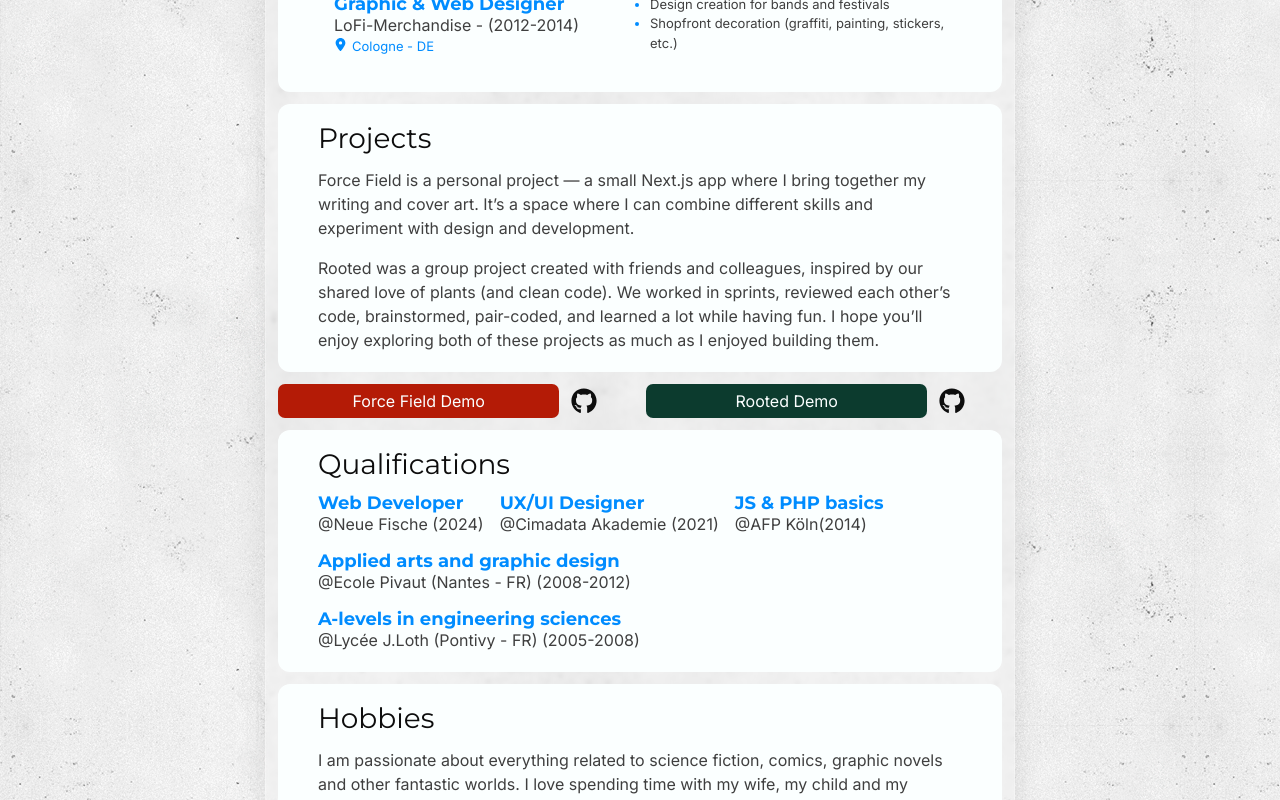
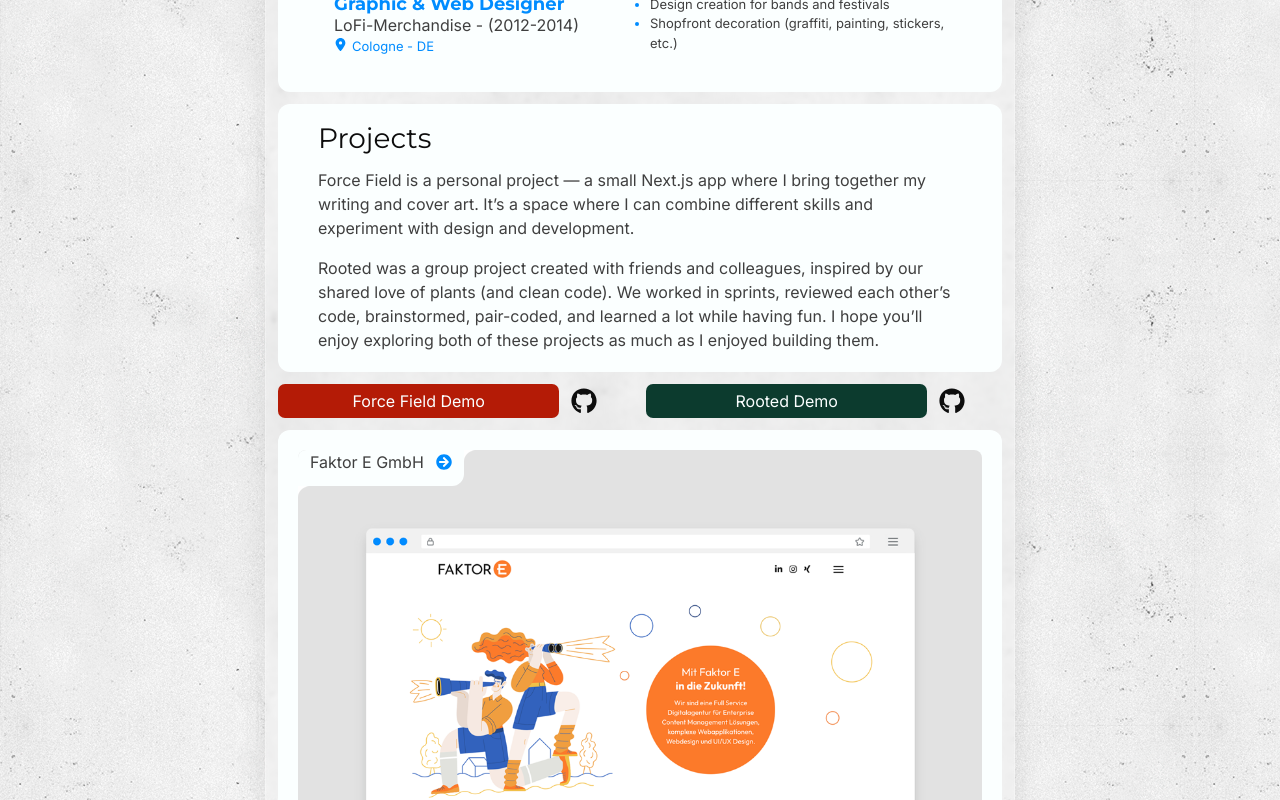
Before and after one commit to levinthiel/personal_website, a Next.js app: page / in a window 1280 px wide. Shown: the part 2000-2800 px from the top of the page. Built offline with nearby package versions, Linux system fonts and the light colour scheme.

Commit message:
add project slider section with placeholder text and images

```diff
--- a/src/app/globals.css
+++ b/src/app/globals.css
@@ -3,6 +3,7 @@
 :root {
   --white:    #FBFFFF;
   --black:    #0D0D0D;
+  --grey:     #E2E2E2;
   --darkgrey: #3f3f3f;
   --blue:     #008CFF;
   --darkblue: #0362af;
--- a/src/components/main.jsx
+++ b/src/components/main.jsx
@@ -6,6 +6,7 @@ import Quote from "@/components/quote";
 import Languages from "@/components/languages";
 import Hobbies from "@/components/hobbies";
 import Projects from "@/components/projects"
+import ProjectSlider from "@/components/projectslider"
 import Links from "@/components/links"
 import Jumplinks from "@/components/jumplinks"
 import Jobs from "@/components/jobs"
@@ -23,6 +24,7 @@ export default function Main({ t, setLang, lang }) {
         <Languages  id="languages"  t={t} setLang={setLang} lang={lang}/>
         <Jobs       id="jobs"       t={t} setLang={setLang} lang={lang}/>
         <Projects   id="projects"   t={t} setLang={setLang} lang={lang}/>
+        <ProjectSlider              t={t} setLang={setLang} lang={lang}/>
         <Trainings  id="trainings"  t={t} setLang={setLang} lang={lang}/>
         <Hobbies    id="hobbies"    t={t} setLang={setLang} lang={lang}/>
         <Links                      t={t} setLang={setLang} lang={lang}/>
--- a/src/components/projects.jsx
+++ b/src/components/projects.jsx
@@ -1,5 +1,4 @@
 import styled from "styled-components";
-import Image from 'next/image'
 import { FaGithub } from "react-icons/fa6";
 
 export default function Projects({id, t, setLang, lang }) {
--- /dev/null
+++ b/src/components/projectslider.jsx
@@ -0,0 +1,168 @@
+import styled from "styled-components";
+import Image from 'next/image'
+import {projects} from '@/lib/projects'
+import { FaArrowCircleRight } from "react-icons/fa";
+import { IoIosArrowDropleftCircle } from "react-icons/io";
+import { IoIosArrowDroprightCircle } from "react-icons/io";
+
+export default function ProjectSlider() {
+    return (
+        <ProjectsContainer>
+            <ImageContainer>
+                <ImageName>{projects[1].name}<a href={projects[1].url} target="_blank"><FaArrowCircleRight /></a></ImageName>
+                <Image
+                    src={projects[1].image}
+                    width={650}
+                    height={648}
+                    alt={projects[1].name + " Website Screenshot"}
+                    title={projects[1].name}
+                />
+                <Tags>
+                    <li>Redesign</li>
+                    <li>Redesign</li>
+                    <li>Redesign</li>
+                    <li>Redesign</li>
+                    <li>Redesign</li>
+                </Tags>
+                <SliderControls>
+                    <button>
+                        <IoIosArrowDropleftCircle />
+                    </button>
+                    <button>
+                        <IoIosArrowDroprightCircle />
+                    </button>
+                </SliderControls>
+            </ImageContainer>
+        </ProjectsContainer>
+    )
+}
+const ProjectsContainer= styled.div `
+    display: flex;
+    flex-direction: column;
+    margin-top: 12px;
+    gap: 12px;
+    width: 100%;
+    height: auto;
+    background: var(--white);
+    padding: 20px;
+    border-radius: 12px;
+
+`;
+const ImageContainer= styled.div `
+    position: relative;
+    display: flex;
+    justify-content: center;
+    align-items: center;
+    width: 100%;
+    height: 100%;
+    aspect-ratio: 4/3;
+    border-radius: 8px;
+    overflow: hidden;
+    background-color: var(--grey);
+
+    img {
+        transition: all ease .3s;
+        &:hover {
+            transform: scale(1.2);
+        }
+    }
+`;
+const ImageName = styled.p`
+    position: absolute;
+    background-color: var(--white);
+    padding: 0px 12px 12px 12px;
+    top: 0;
+    left: 0;
+    z-index: 3;
+    border-radius: 0 0 12px 0;
+    display: flex;
+    align-items: center;
+    gap: 12px;
+
+    a {
+        color: var(--blue);
+    }
+
+    &::after {
+        content: url('corner.png');
+        width: 16px;
+        height: 16px;
+        display: block;
+        position: absolute;
+        right: -18px;
+        top: 0;
+        transform: rotate(90deg);
+    }
+    &::before {
+        content: url(corner.png);
+        width: 16px;
+        height: 16px;
+        display: block;
+        position: absolute;
+        left: 2px;
+        top: 36px;
+        transform: rotate(90deg);
+    }
+`;
+const Tags=styled.ul`
+    position: absolute;
+    bottom: 0;
+    left: 0;
+    padding: 12px;
+    display: flex;
+    gap: 5px;
+
+    li {
+        background: var(--blue);
+        color: var(--white);
+        border-radius: 15px;
+        padding: 2px 12px;
+    }
+`;
+const SliderControls =styled.div`
+    padding: 12px;
+    background: var(--white);
+    border-radius: 12px 0 0 0;
+    position: absolute;
+    right: 0;
+    bottom: 0;
+    display: flex;
+    gap: 10px;
+
+    button {
+        color: var(--blue);
+        cursor: pointer;
+
+        svg {
+            width: 24px;
+            height: 24px;
+            transition: all ease .3s;
+
+            &:hover {
+                transform: scale(1.1);
+            }
+        }
+    }
+
+        &::after {
+        content: url('corner.png');
+        width: 16px;
+        height: 16px;
+        display: block;
+        position: absolute;
+        right: 0px;
+        bottom: 48px;
+        transform: rotate(270deg);
+    }
+    &::before {
+        content: url(corner.png);
+        width: 16px;
+        height: 16px;
+        display: block;
+        position: absolute;
+        left: -17px;
+        top: 32px;
+        transform: rotate(270deg);
+    }
+
+`;
--- /dev/null
+++ b/src/lib/projects.jsx
@@ -0,0 +1,13 @@
+export const projects = {
+    1: {
+        id:1,
+        name:"Faktor E GmbH",
+        url:"https://www.faktor-e.de/",
+        image:"/projectslider-images/faktore.png",
+        tags: {
+            1:"Redesign",
+            2:"UX/UI",
+            3:"Typo3",
+        }
+    }
+};
```
Also changed, not shown: public/corner.png (added), public/projectslider-images/faktore.png (added).
